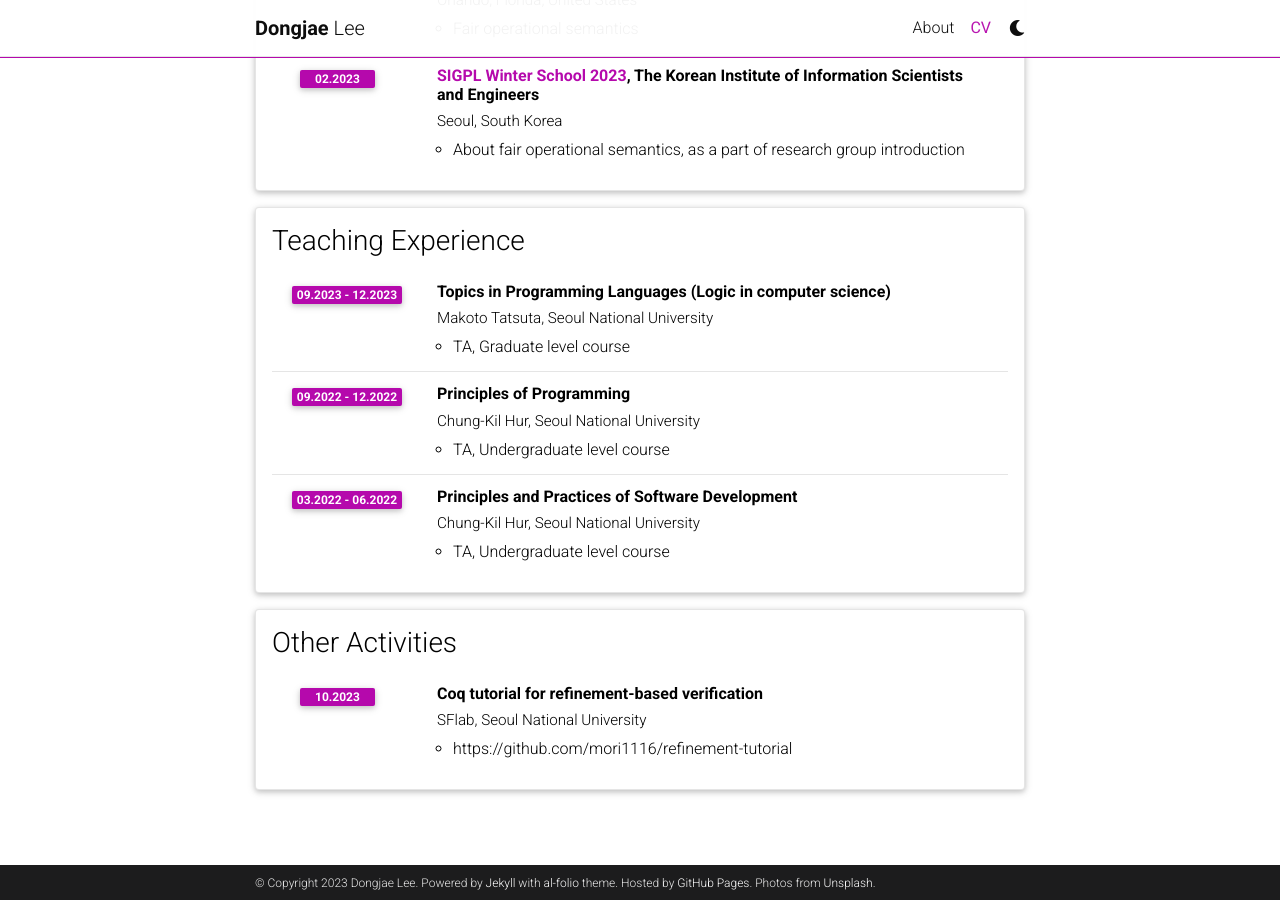
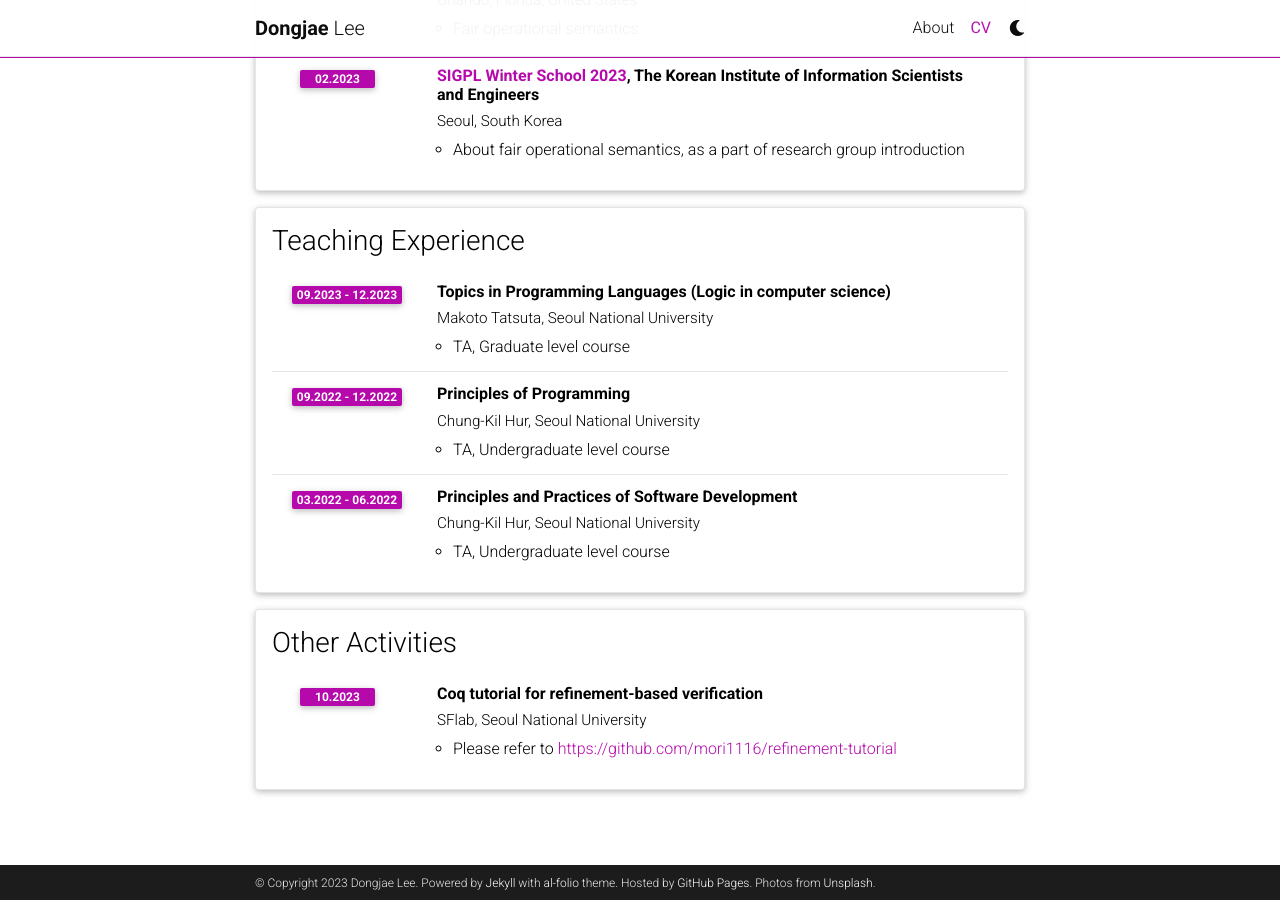
Before and after one commit to dongjaelee1/dongjaelee1.github.io, a Jekyll site: the page built from _pages/cv.md, in a window 1280 px wide and 900 px high, scrolled down 1196 px. Built offline with Jekyll 4.4.1, drawn with Linux system fonts in a browser that asks for light colours; comment, search, counter and statistics services are not loaded; a style sheet for code colours, icons or effects is not loaded.

Commit message:
minor fix

```diff
--- a/_data/cv.yml
+++ b/_data/cv.yml
@@ -95,7 +95,7 @@
     - title: Coq tutorial for refinement-based verification
       institution: SFlab, Seoul National University
       year: "10.2023"
-      description: https://github.com/mori1116/refinement-tutorial
+      description: Please refer to <a href="https://github.com/mori1116/refinement-tutorial" target="_blank">https://github.com/mori1116/refinement-tutorial</a>
 
 
     # - title: Professor of Theoretical Physics
```
